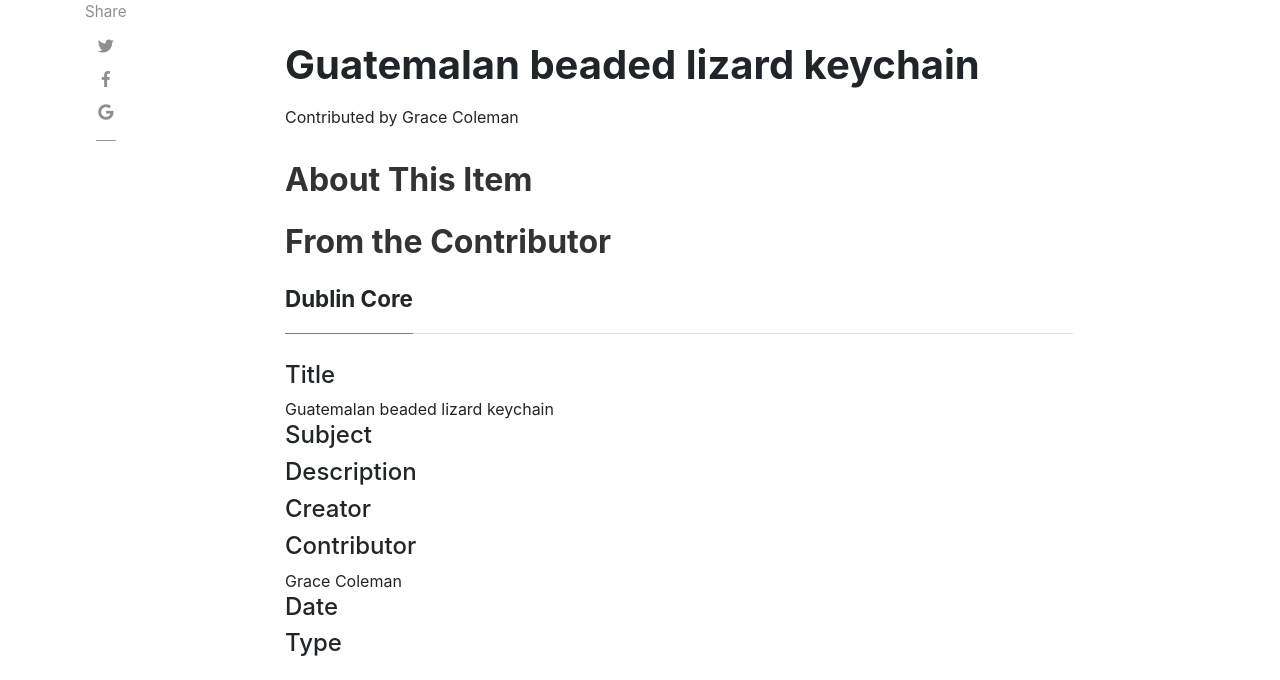
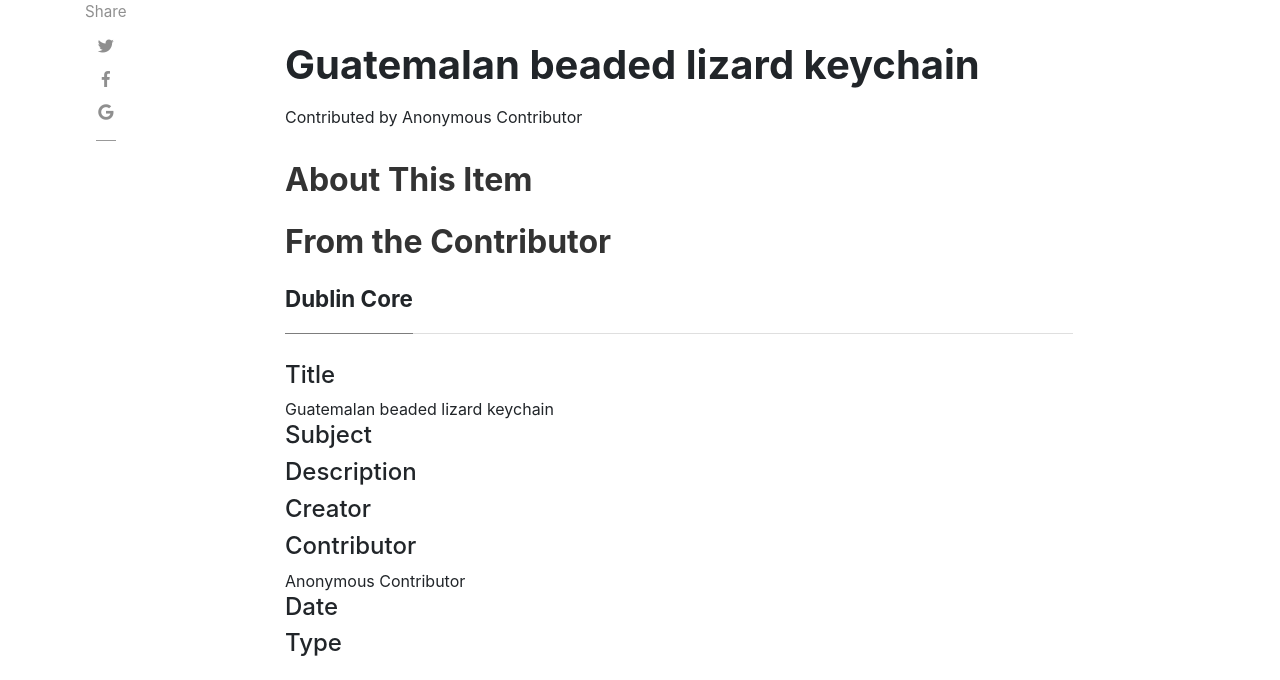
Before and after one commit to H301HistoryHarvest/H301HistoryHarvest, a Jekyll site: the page built from _items/2019-10-03-0022.md, in a window 1280 px wide and 1381 px high. Shown: the part 168-848 px from the top of the window. Built offline with Jekyll 4.4.1, drawn with Linux system fonts in a browser that asks for light colours; nearby versions of some CDN libraries; comment, search, counter and statistics services are not loaded.

Commit message:
Update 2019-10-03-0022.md

```diff
--- a/_items/2019-10-03-0022.md
+++ b/_items/2019-10-03-0022.md
@@ -4,7 +4,7 @@ title: Guatemalan beaded lizard keychain
 author:
 itemid: 2019-10-03-0022
 imagecredit:
-itemcontributor: Grace Coleman
+itemcontributor: Anonymous Contributor
 itemcreator:
 itemsubject:
 itemdategot:
```
